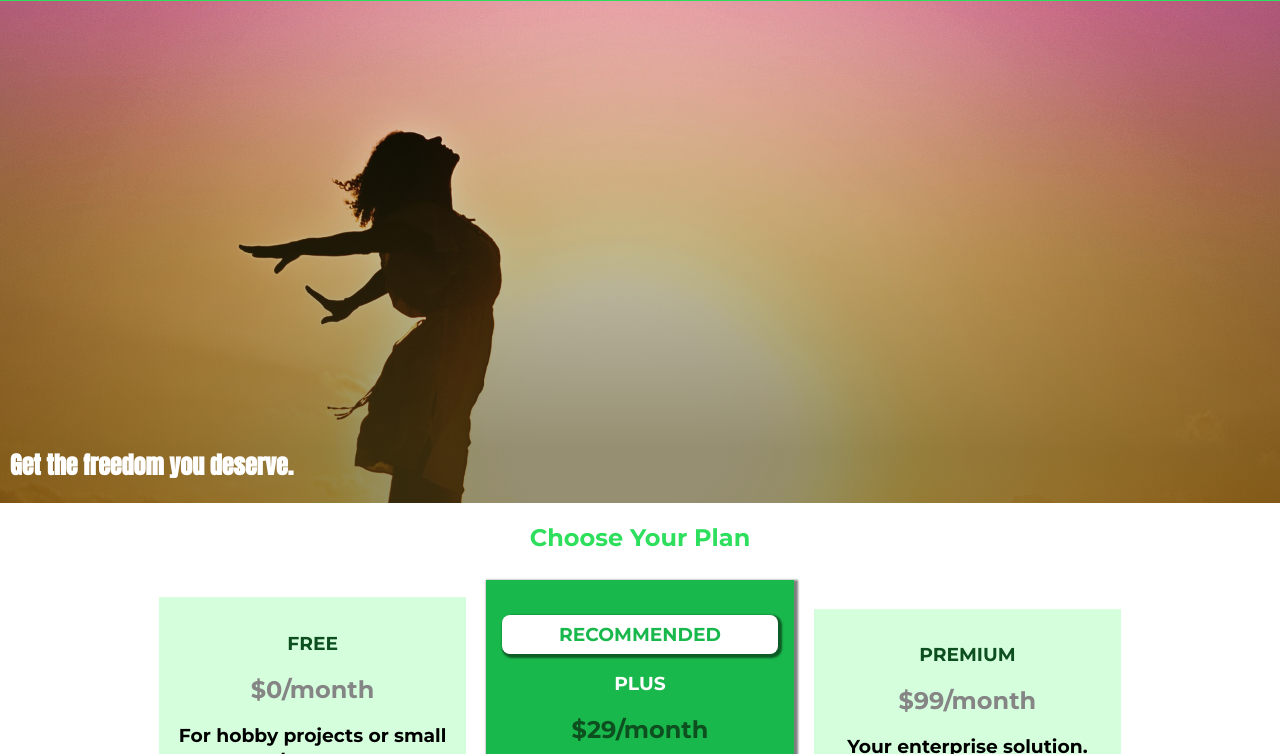
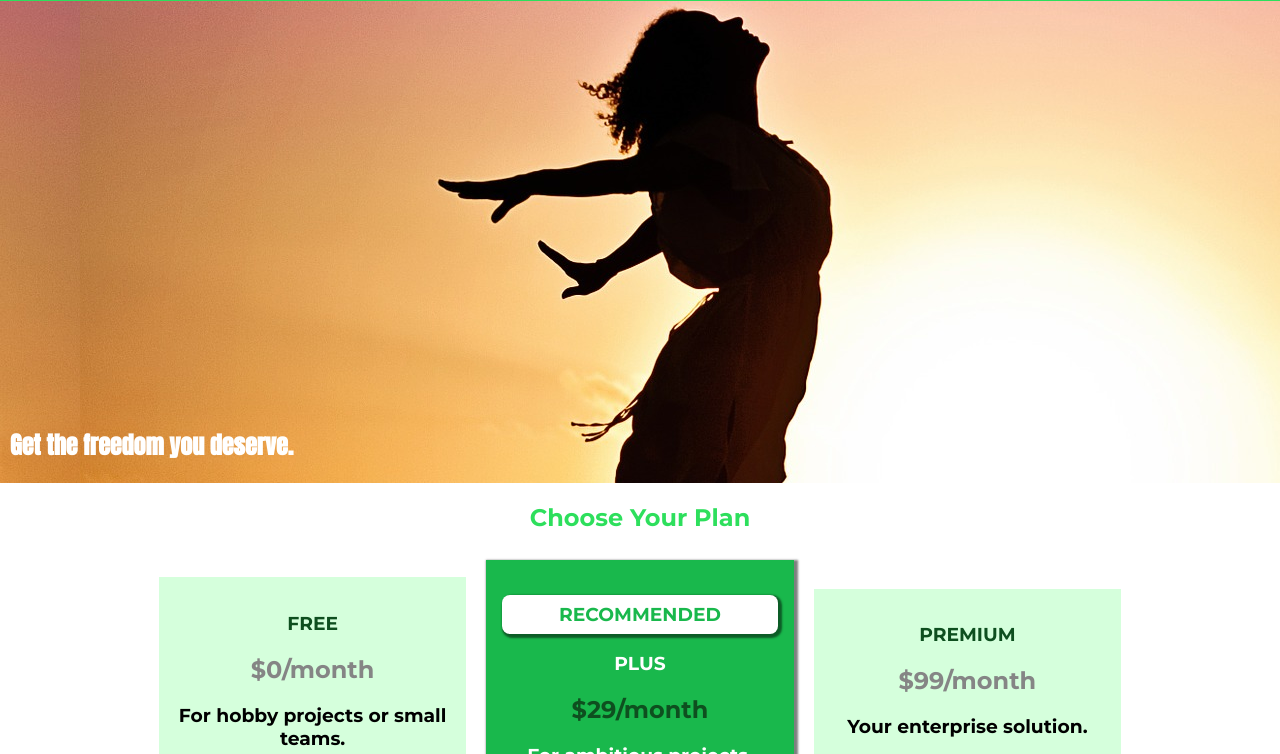
Before and after one commit to stefism/css-by-udemy, a plain HTML site: page diving-deeper-02-adding-the-header/index.html in a window 1280 px wide. Shown: the part 55-809 px from the top of the page. Drawn offline with Linux system fonts and the light colour scheme.

Commit message:
09.03.23

```diff
--- a/diving-deeper-02-adding-the-header/main.css
+++ b/diving-deeper-02-adding-the-header/main.css
@@ -11,42 +11,45 @@ body {
   position: relative;
   z-index: -1;
   /* background: url("freedom.jpg"); */
-  background-image: linear-gradient(to left bottom, red, blue);
-  background-image: linear-gradient(30deg, red -10%, green 70%, yellow, orange);
+  /* background-image: linear-gradient(to left bottom, red, blue); */
+  /* background-image: linear-gradient(30deg, red -10%, green 70%, yellow, orange); */
   /* background-image: linear-gradient(30deg, red, transparent); */
   /* background-image: radial-gradient(red, transparent); */
   /* background-image: radial-gradient(circle at top right, red, transparent); */
-  background-image: radial-gradient(ellipse 20px 30px at 20% 50%, red, green);
-  background-image: radial-gradient(
+  /* background-image: radial-gradient(ellipse 20px 30px at 20% 50%, red, green); */
+  /* background-image: radial-gradient(
     ellipse farthest-side at 20% 50%,
     red,
     green
-  );
+  ); */
   /* farthest-side - това означава, че последния цвят на градиента ще се разтегли до -най-далечната граница- на елемента на който градиента е приложен.
    - Можем да зададем и closest-side. Тогава последният цвят на градиента ще се разтегли до -най-бизката граница- на елемента на който градиента е приложен.
    - closest-corner - до най-бизкия ъгъл.
    - farthest-corner - до най-далечния ъгъл. */
   /* background-image: radial-gradient(circle at 20% 50%, red, transparent); */
-  background-size: cover;
+  /* background-size: cover; */
   /* background-position: 0px -100px; */
   /* Първата стойност контролира хоризонталното изместване, втората - ертикалното. */
-  width: 100%;
+  /* width: 100%;
   height: 528px;
   padding: 10px;
-  margin-top: 30px;
+  margin-top: 30px; */
 }
 
 /* Можем да задаваме повече от едно изображение за фон елемента, както и повече от един цвят или градиент и да ги наслагваме едно върху друго. */
 #product-overview {
-  background: linear-gradient(to top, rgba(80, 68, 18, 0.6) 10%, transparent),
-    url("freedom.jpg"), red;
+  /* background: linear-gradient(to top, rgba(80, 68, 18, 0.6) 10%, transparent),
+    url("freedom.jpg"), red; */
 
-  background-size: cover;
+  background: url("freedom.jpg");
+
+  /* background-size: cover; */
+  background-position: 80px -180px;
 
   width: 100%;
   height: 528px;
   padding: 10px;
-  margin-top: 30px;
+  margin-top: 10px;
 }
 
 #product-overview h1 {
--- a/diving-deeper-02-adding-the-header/packages/packages.css
+++ b/diving-deeper-02-adding-the-header/packages/packages.css
@@ -1,5 +1,5 @@
 main {
-  margin-top: 70px;
+  margin-top: 4rem;
 }
 
 .background {
```
Also changed, not shown: diving-deeper-02-adding-the-header/customers/customers.css (+11 -7 lines), diving-deeper-02-adding-the-header/customers/customers.html (+1 -0 lines).
